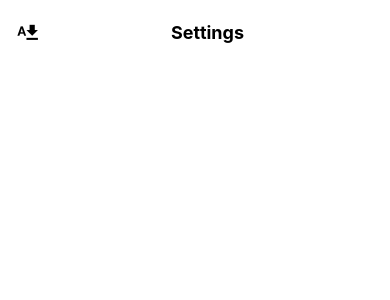
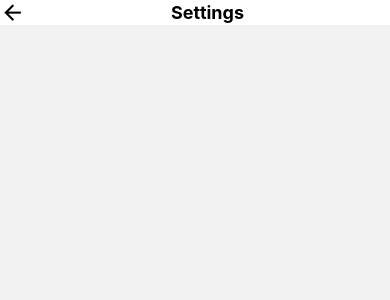
Before and after one commit to kritajns/GameApp, a React Native app: screen /Settings in a window 390 px wide. Shown: the top 300 px of the page. Built offline with nearby package versions, Linux system fonts and the light colour scheme.

Commit message:
fix: custom icons updated

```diff
--- a/src/components/CustomIcon.tsx
+++ b/src/components/CustomIcon.tsx
@@ -2,6 +2,7 @@ import React from 'react';
 import AntDesign from 'react-native-vector-icons/AntDesign';
 import Entypo from 'react-native-vector-icons/Entypo';
 import Ionicons from 'react-native-vector-icons/Ionicons';
+import Octicons from 'react-native-vector-icons/Octicons';
 import Feather from 'react-native-vector-icons/Feather';
 import Fontisto from 'react-native-vector-icons/Fontisto';
 import FontAwesome from 'react-native-vector-icons/FontAwesome';
@@ -15,6 +16,7 @@ const iconLibraries: any = {
   MaterialCommunityIcons,
   MaterialIcons,
   Entypo,
+  Octicons,
   Feather,
   FontAwesome,
   Fontisto,
@@ -35,5 +37,5 @@ export const CustomIcon: React.FC<IconProps> = ({
   size,
 }) => {
   const IconComponent = iconLibraries[library];
-  return <IconComponent name={name} size={size} color={color ?? 'black'} />;
+  return <IconComponent name={name} size={size} color={color ? color : 'black'} />;
 };
--- a/src/components/HeaderComponent.tsx
+++ b/src/components/HeaderComponent.tsx
@@ -1,4 +1,4 @@
-import {View, Text, StyleSheet, TouchableOpacity} from 'react-native';
+import {View, Text, StyleSheet, TouchableOpacity, SafeAreaView} from 'react-native';
 import React from 'react';
 import {CustomIcon} from './CustomIcon';
 import {goBack} from '../routes/RootNavigation';
@@ -11,30 +11,27 @@ interface HProps {
 
 const HeaderComponent: React.FC<HProps> = ({navigation, title, children}) => {
   return (
-    <View style={styles.container}>
+    <SafeAreaView style={styles.container}>
       <View style={styles.headerContainer}>
         <TouchableOpacity onPress={() => goBack()}>
           <CustomIcon
             library="MaterialCommunityIcons"
-            name="auto-download"
+            name="arrow-left"
             size={25}
           />
         </TouchableOpacity>
         <Text style={styles.titleText}>{title}</Text>
         <View></View>
       </View>
-
-      {/* <View>{children}</View> */}
-    </View>
+    </SafeAreaView>
   );
 };
 
 const styles = StyleSheet.create({
   container: {
-    flex: 1,
-    paddingTop: 20,
-    paddingHorizontal: 15,
-    backgroundColor: 'white',
+    paddingHorizontal: 10,
+    backgroundColor: '#FFFFFF',
+    paddingVertical: 15,
   },
   titleText: {
     fontSize: 18,
```
